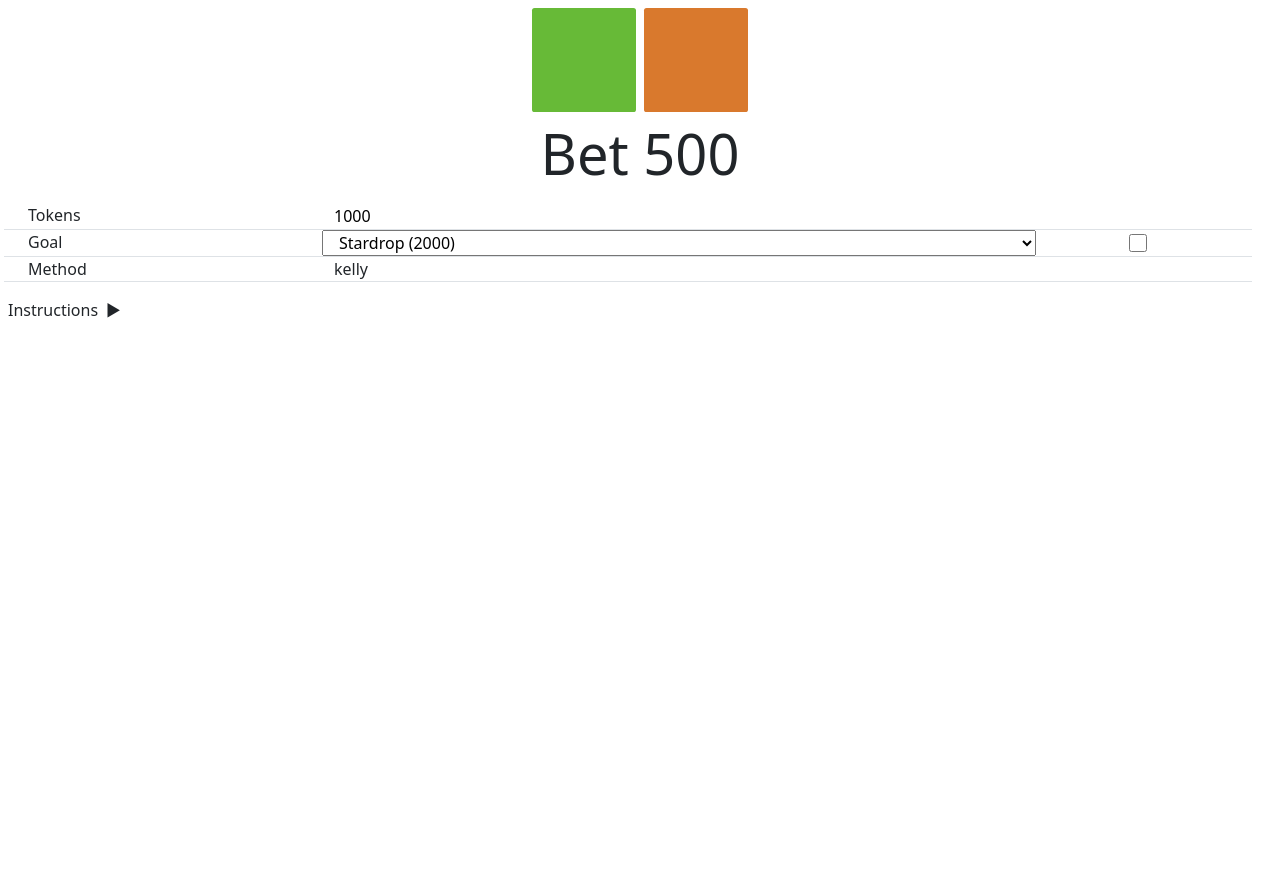
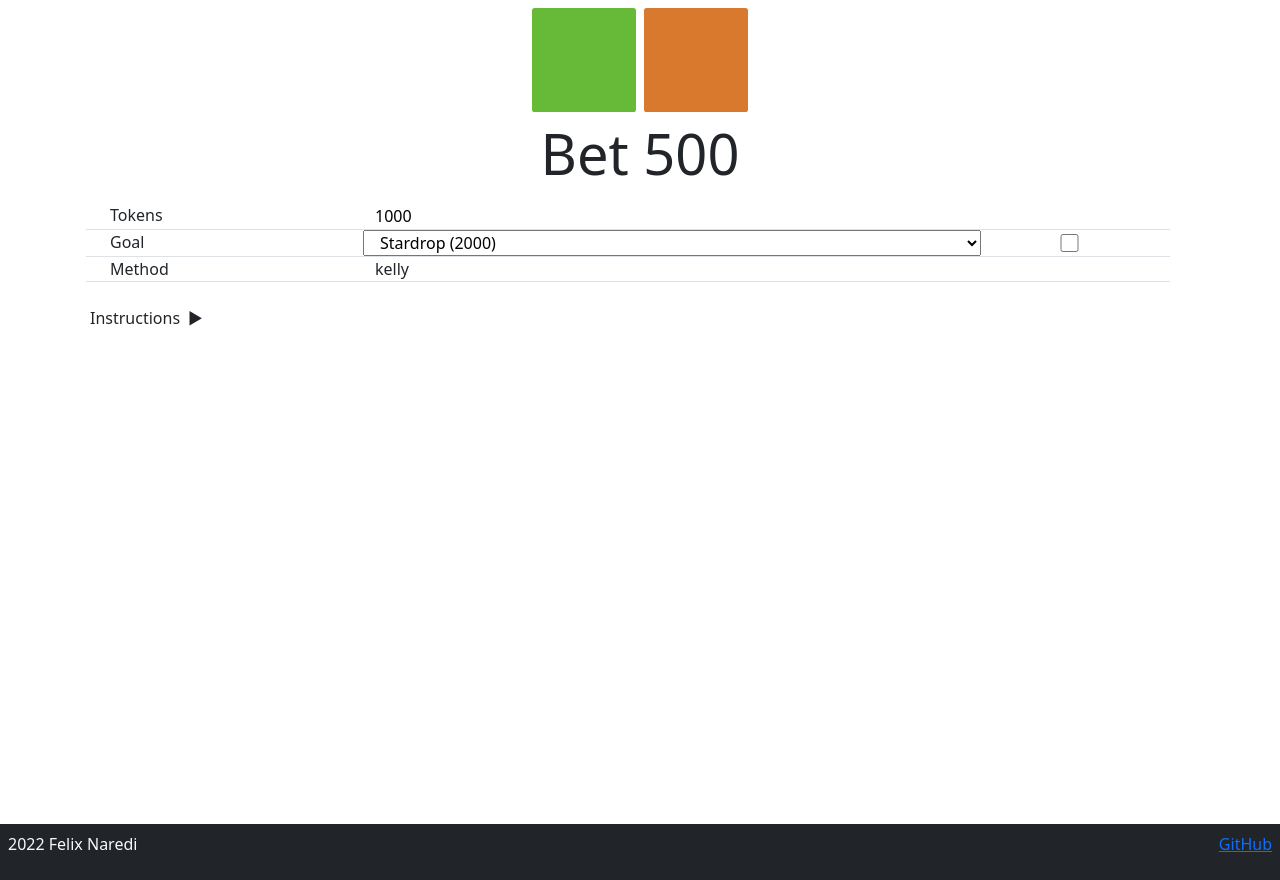
Before and after one commit to felixnaredi/stardew-valley-fair, a Vue app: page / in a window 1280 px wide. Before the commit the page ends 800 px from the top, so only its background shows below. Built offline with nearby package versions, Linux system fonts and the light colour scheme.

Commit message:
Added footer

```diff
--- a/src/App.vue
+++ b/src/App.vue
@@ -1,4 +1,5 @@
 <template>
+  <main class="container d-flex flex-column min-vh-100">
     <wheel-result-picker />
     <div class="text-center">
       <bet-label />
@@ -9,6 +10,13 @@
       <method-label class="border-bottom" />
     </div>
     <instructions />
+  </main>
+  <footer class="p-2 bg-dark text-light d-flex justify-content-between mt-4">
+    <p>2022 Felix Naredi</p>
+    <div>
+      <a href="https://github.com/felixnaredi/stardew-valley-fair">GitHub</a>
+    </div>
+  </footer>
 </template>
 
 <script>
--- a/src/components/WheelResultPicker.vue
+++ b/src/components/WheelResultPicker.vue
@@ -27,8 +27,4 @@ div {
   height: 6.5em;
   width: 6.5em;
 }
-
-div:hover {
-  cursor: pointer;
-}
 </style>
```
Lines whose indentation alone changed are shown as unchanged.
